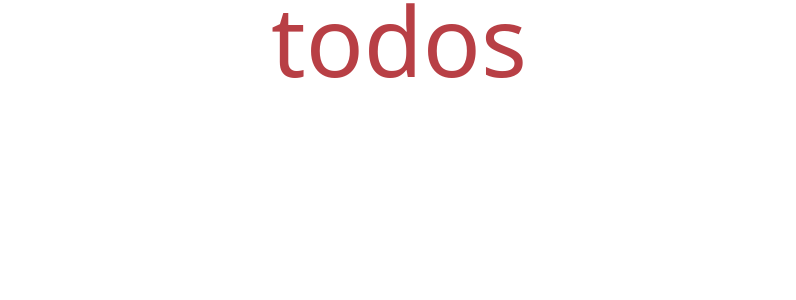
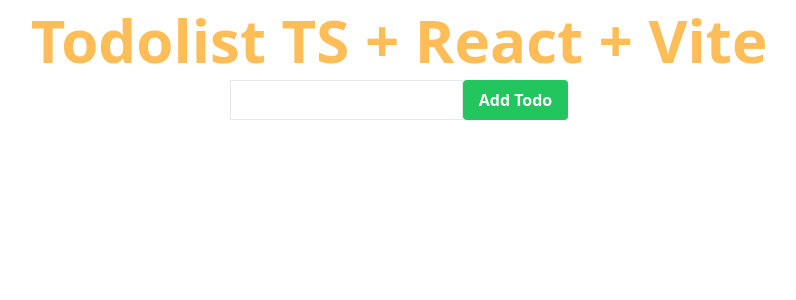
Before and after one commit to JaydenLee1116/todolists, a React (Vite) app in the folder ts-react-vite/: page / in a window 1280 px wide. Shown: the top 300 px of the page, without its empty margins (241-1037 px from the left). Built offline with nearby package versions, Linux system fonts and the light colour scheme; the HTML template or start-up script is replaced by a standard one.

Commit message:
기본 투두리스트 완성

```diff
--- a/ts-react-vite/src/components/TodoInput/index.tsx
+++ /dev/null
@@ -1,22 +0,0 @@
-
-interface TodoInputProps {
-  onSubmit: (value: string) => void;
-  placeholder: string;
-  label: string;
-  defaultValue: string;
-  onBlur: (e: React.FocusEvent<HTMLInputElement>) => void;
-  }
-
-
-function TodoInput ({onSubmit, placeholder, label, defaultValue, onBlur}: TodoInputProps) {
-  return (
-    <div>
-      <label htmlFor="todo-input">
-        <input id="todo-input" type="text" data-testid="text-input" autoFocus placeholder={placeholder} defaultValue={defaultValue} onBlur={handleBlur} onKeyDown={handleKeyDown} />
-          {label}
-      </label>
-    </div>
-  )
-}
-
-export default TodoInput;
--- a/ts-react-vite/src/components/TodoLogo/index.tsx
+++ /dev/null
@@ -1,9 +0,0 @@
-function TodoLogo() {
-  return (
-    <header className="w-full text-center text-[#b83f45] text-8xl leading-[80px] m-0 font-thin">
-      <h1>todos</h1>
-    </header>
-  );
-}
-
-export default TodoLogo;
--- a/ts-react-vite/src/pages/Home/index.tsx
+++ b/ts-react-vite/src/pages/Home/index.tsx
@@ -1,11 +1,54 @@
-import TodoLogo from "../../components/TodoLogo";
+import { useState } from 'react';
 
-function Home () {
+import TodoLogo from '../../components/TodoLogo';
+import TodoInput from '../../components/TodoInput';
+
+function Home() {
+  const [newTodo, setNewTodo] = useState('');
+  const handleInputChange = (e: React.ChangeEvent<HTMLInputElement>) => {
+    setNewTodo(e.target.value);
+  };
+  const [todos, setTodos] = useState<string[]>([]);
   return (
-    <div>
-      <TodoLogo />
+    <div className="flex flex-col content-center">
+      <header className="m-0 w-full text-center text-6xl font-bold leading-[80px] text-jayden-0">
+        <h1>Todolist TS + React + Vite</h1>
+      </header>
+      <main className="flex flex-col justify-center">
+        <div className="flex justify-center">
+          <input className="border" value={newTodo} onChange={handleInputChange} />
+          <button
+            className="rounded bg-green-500 px-4 py-2 font-bold text-white hover:bg-green-700"
+            onClick={() => {
+              setTodos([...todos, newTodo]);
+              setNewTodo('');
+            }}
+          >
+            Add Todo
+          </button>
+        </div>
+        <div className="flex justify-center">
+          <ul>
+            {todos.map((todo, index) => (
+              <div className="flex">
+                <li key={index}>
+                  <span>{todo}</span>
+                  <button
+                    className="rounded bg-red-500 px-4 py-2 font-bold text-white hover:bg-red-700"
+                    onClick={() => {
+                      setTodos(todos.filter((_, i) => i !== index));
+                    }}
+                  >
+                    Delete
+                  </button>
+                </li>
+              </div>
+            ))}
+          </ul>
+        </div>
+      </main>
     </div>
-  )
+  );
 }
 
 export default Home;
```
Also changed, not shown: ts-react-vite/src/App.tsx (+3 -4 lines).
